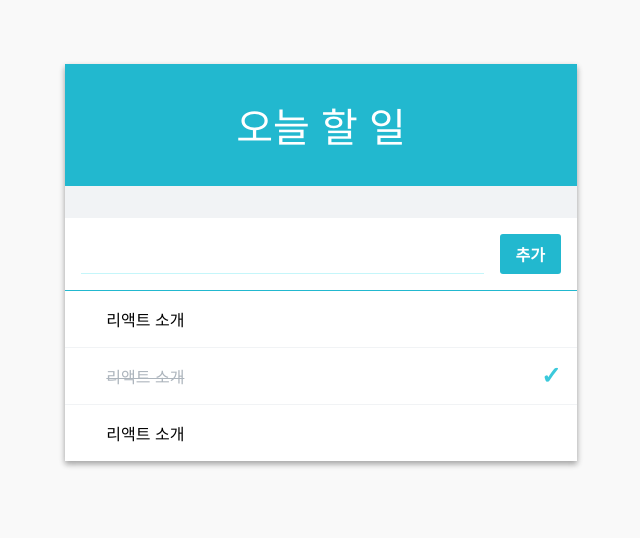
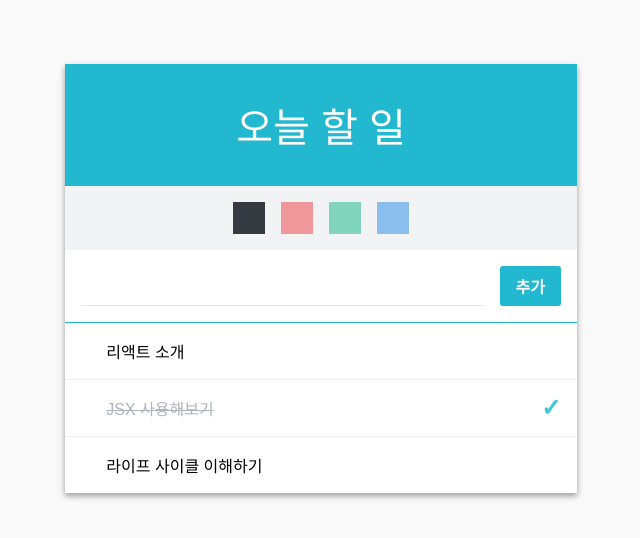
Before and after one commit to mhlee80/todo-react, a React (Create React App) app: page / in a window 1280 px wide. Shown: the top 538 px of the page, without its empty margins (319-959 px from the left). Built offline with nearby package versions, Linux system fonts and the light colour scheme.

Commit message:
App에 palette및 color 적용

```diff
--- a/src/App.js
+++ b/src/App.js
@@ -2,7 +2,9 @@ import React, { Component } from 'react';
 import TodoListTemplate from './components/TodoListTemplate';
 import Form from './components/Form';
 import TodoItemList from './components/TodoItemList';
+import Palette from './components/Palette';
 
+const colors = ['#343a40', '#f03e3e', '#12b886', '#228ae6'];
 
 class App extends Component {
 
@@ -11,10 +13,11 @@ class App extends Component {
   state = {
     input: '',
     todos: [
-      { id: 0, text: ' 리액트 소개', checked: false },
-      { id: 1, text: ' 리액트 소개', checked: true },
-      { id: 2, text: ' 리액트 소개', checked: false }
-    ]
+      { id: 0, text: '리액트 소개', checked: false },
+      { id: 1, text: 'JSX 사용해보기', checked: true },
+      { id: 2, text: '라이프 사이클 이해하기', checked: false },
+    ],
+    color: '#343a40'
   }
 
   handleChange = (e) => {
@@ -24,14 +27,15 @@ class App extends Component {
   }
 
   handleCreate = () => {
-    const { input, todos } = this.state;
+    const { input, todos, color } = this.state;
     this.setState({
       input: '', // 인풋 비우고
       // concat 을 사용하여 배열에 추가
       todos: todos.concat({
         id: this.id++,
         text: input,
-        checked: false
+        checked: false,
+        color
       })
     });
   }
@@ -70,23 +74,39 @@ class App extends Component {
     });
   }
 
+  handleSelectColor = (color) => {
+    this.setState({
+      color
+    })
+  }
+
   render() {
-    const { input, todos } = this.state;
+    const { input, todos, color } = this.state;
     const {
       handleChange,
       handleCreate,
       handleKeyPress,
       handleToggle,
-      handleRemove
+      handleRemove,
+      handleSelectColor
     } = this;
 
     return (
-      <TodoListTemplate form={(
+      <TodoListTemplate
+        form={(
           <Form
             value={input}
             onKeyPress={handleKeyPress}
             onChange={handleChange}
             onCreate={handleCreate}
+            color={color}
+          />
+        )}
+        palette={(
+          <Palette
+            colors={colors}
+            selected={color}
+            onSelect={handleSelectColor}
           />
         )}>
         <TodoItemList todos={todos} onToggle={handleToggle} onRemove={handleRemove}/>
```
Lines whose indentation alone changed are shown as unchanged.
